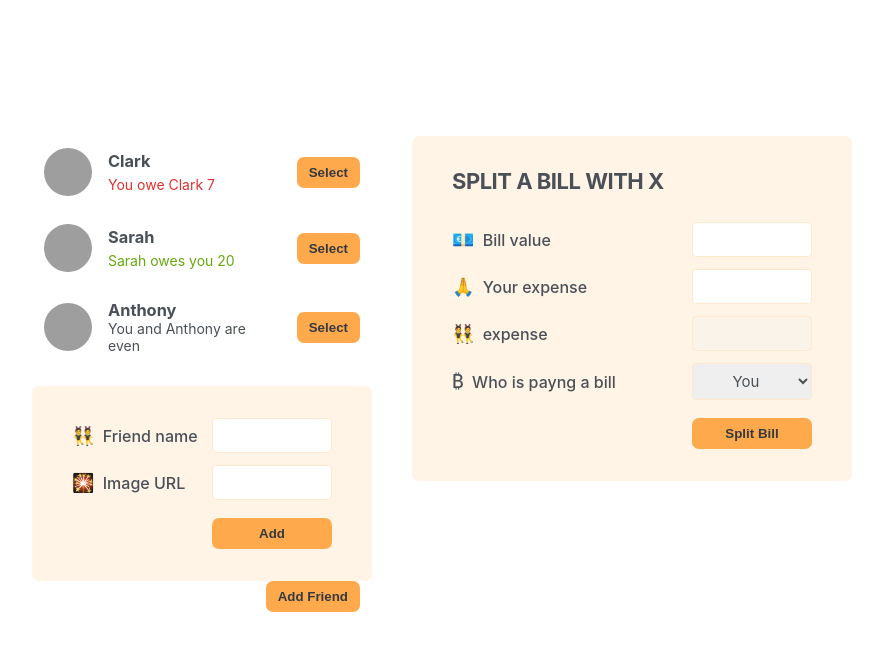
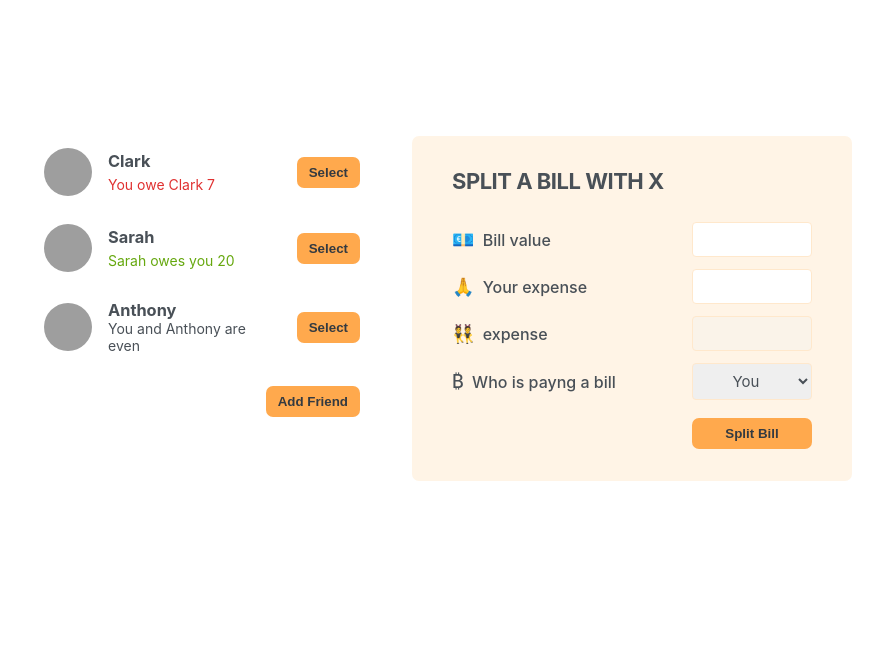
Before and after one commit to Moco23/react-eat-n-split-app, a React (Create React App) app: page / in a window 1280 px wide. Shown: the top 650 px of the page, without its empty margins (198-1081 px from the left). Built offline with nearby package versions, Linux system fonts and the light colour scheme; grey boxes are pictures that could not be loaded.

Commit message:
build show and close add friend form on click event

```diff
--- a/src/components/App.js
+++ b/src/components/App.js
@@ -1,3 +1,5 @@
+import { useState } from "react";
+
 const initialFriends = [
   {
     id: 118836,
@@ -19,13 +21,31 @@
   },
 ];
 
+// button comp
+export function Button({ children, onClick }) {
+  return (
+    <button className="button" onClick={onClick}>
+      {children}
+    </button>
+  );
+}
+
 export default function App() {
+  // stats
+  const [showAddFriend, setShowAddFriend] = useState(false);
+
+  function handleShowAddFriend() {
+    setShowAddFriend((show) => !show);
+  }
+
   return (
     <div className="app">
       <div className="sidebar">
         <FriendList />
-        <FormAddFriend />
-        <Button>Add Friend</Button>
+        {showAddFriend && <FormAddFriend />}
+        <Button onClick={handleShowAddFriend}>
+          {showAddFriend ? "close" : "Add Friend"}
+        </Button>
       </div>
 
       {/* form split bill */}
@@ -68,11 +88,6 @@
       <Button>Select</Button>
     </li>
   );
-}
-
-// button comp
-export function Button({ children }) {
-  return <button className="button">{children}</button>;
 }
 
 // form add friend
```
